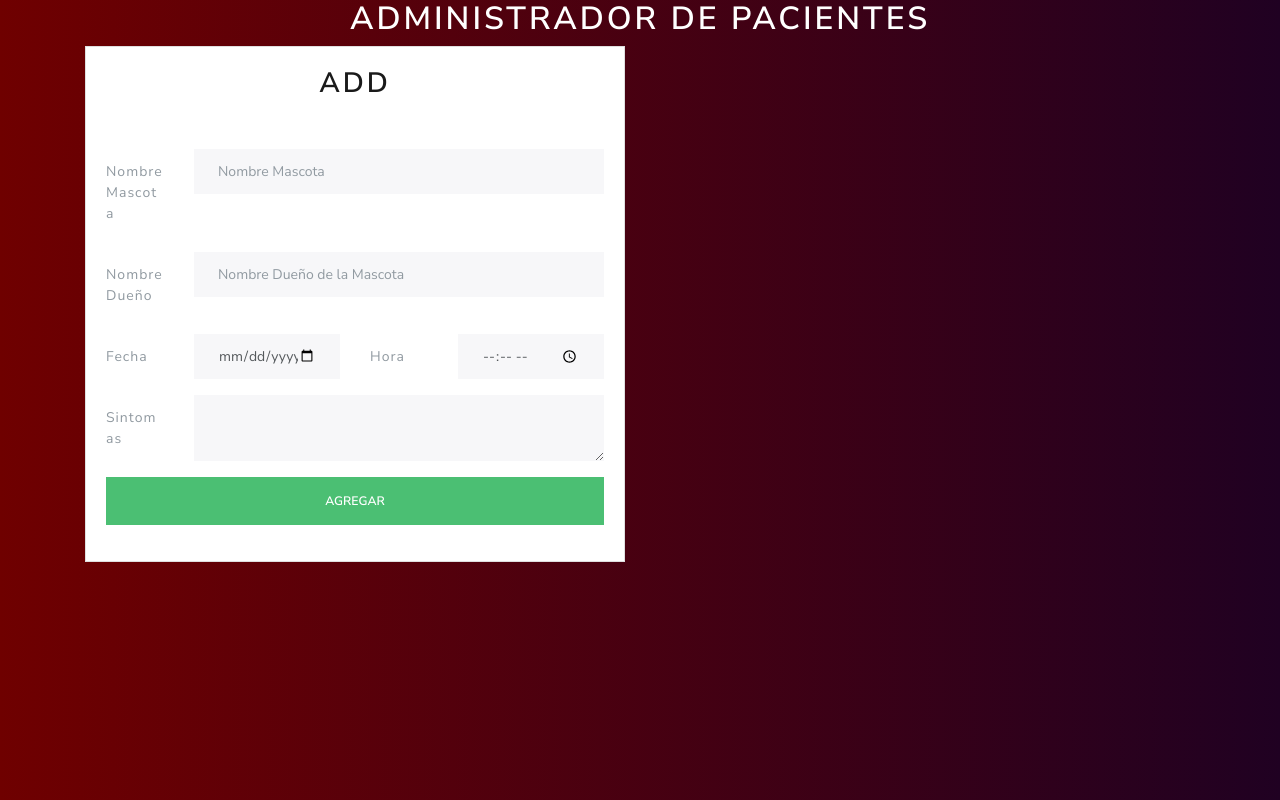
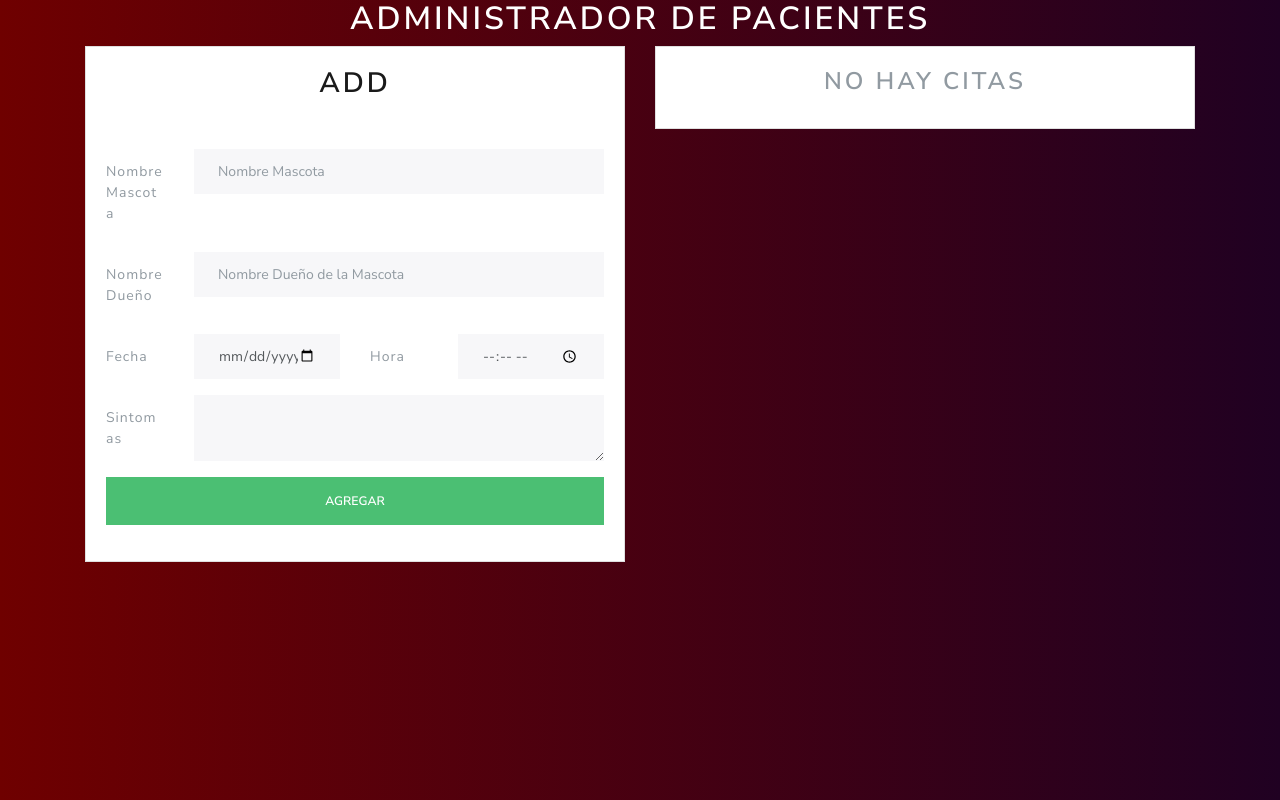
Before and after one commit to CHINOBv/admin-veterinaria, a React (Create React App) app: page / in a window 1280 px wide. Built offline with nearby package versions, Linux system fonts and the light colour scheme.

Commit message:
Hice el componente Listcitas y le pase por props las citas

```diff
--- a/src/App.js
+++ b/src/App.js
@@ -3,6 +3,7 @@ import "./Styles.css";
 
 import Header from "./components/Header.jsx";
 import Addcitas from "./components/Addcitas.jsx";
+import Listcitas from "./components/Listcitas.jsx";
 
 class App extends Component {
   state = {
@@ -15,7 +16,7 @@ class App extends Component {
     this.setState({
       citas
     })
-    console.log(citas);
+    //console.log(citas);
 
   }
   render() {
@@ -23,12 +24,16 @@ class App extends Component {
       <div className="container">
         <Header titulo="Administrador de Pacientes" />
         <div className="row">
-          <div className="col-md-6 mx-auto">
+          <div className="col-md-6">
             <Addcitas
             Crearcita={this.Crearcita}
             />
           </div>
-          <div className="col-md-6 mx-auto"></div>
+          <div className="col-md-6">
+            <Listcitas
+            citas={this.state.citas}
+            />
+          </div>
         </div>
       </div>
     );
--- /dev/null
+++ b/src/components/Listcitas.jsx
@@ -0,0 +1,19 @@
+import React, { Component } from "react";
+
+class Listcitas extends Component {
+  state = {};
+  render() {
+    const citas = this.props.citas;
+    const message =
+      Object.keys(citas).length === 0 ? "No Hay Citas" : "Administra tus Citas";
+    return (
+      <div className="card">
+        <div className="card-body">
+          <h3 className="card-title text-center">{message}</h3>
+        </div>
+      </div>
+    );
+  }
+}
+
+export default Listcitas;
```
